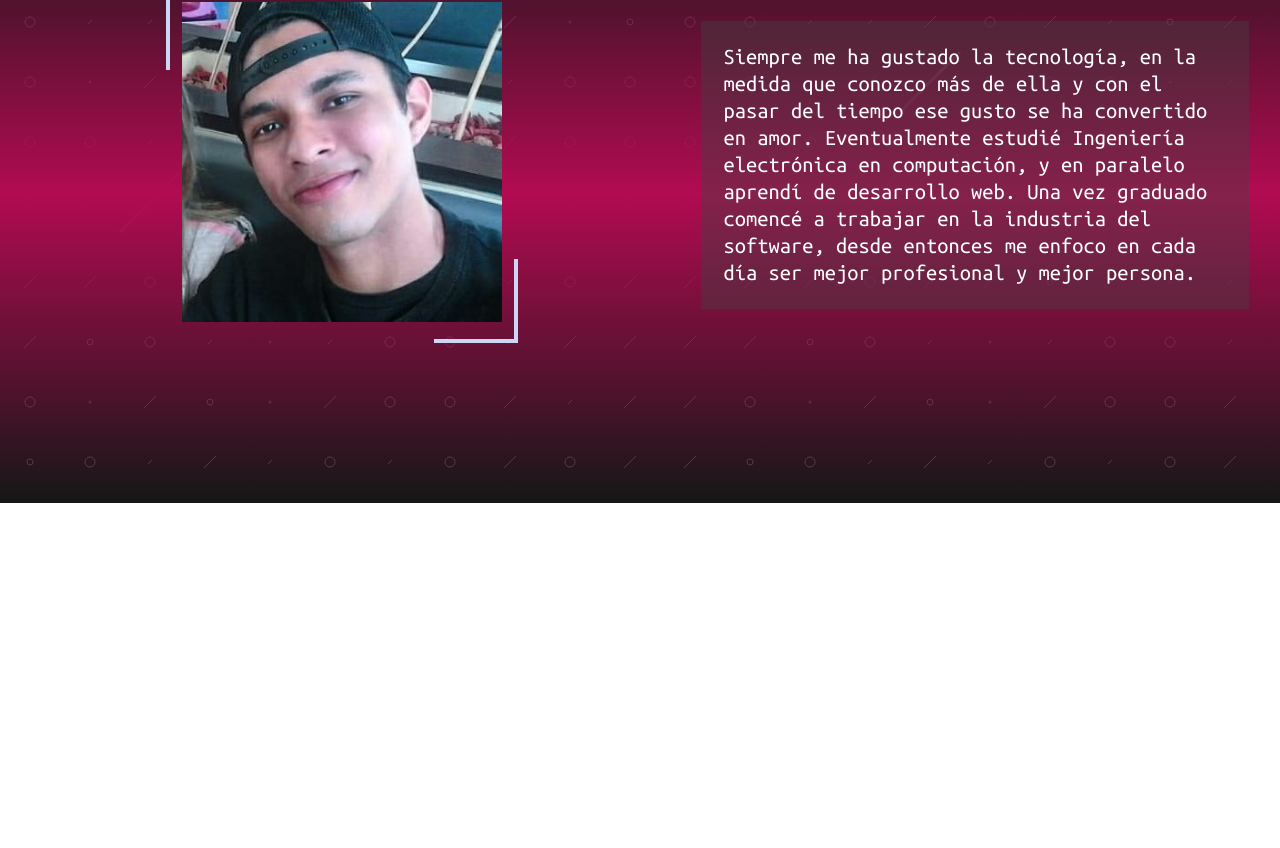
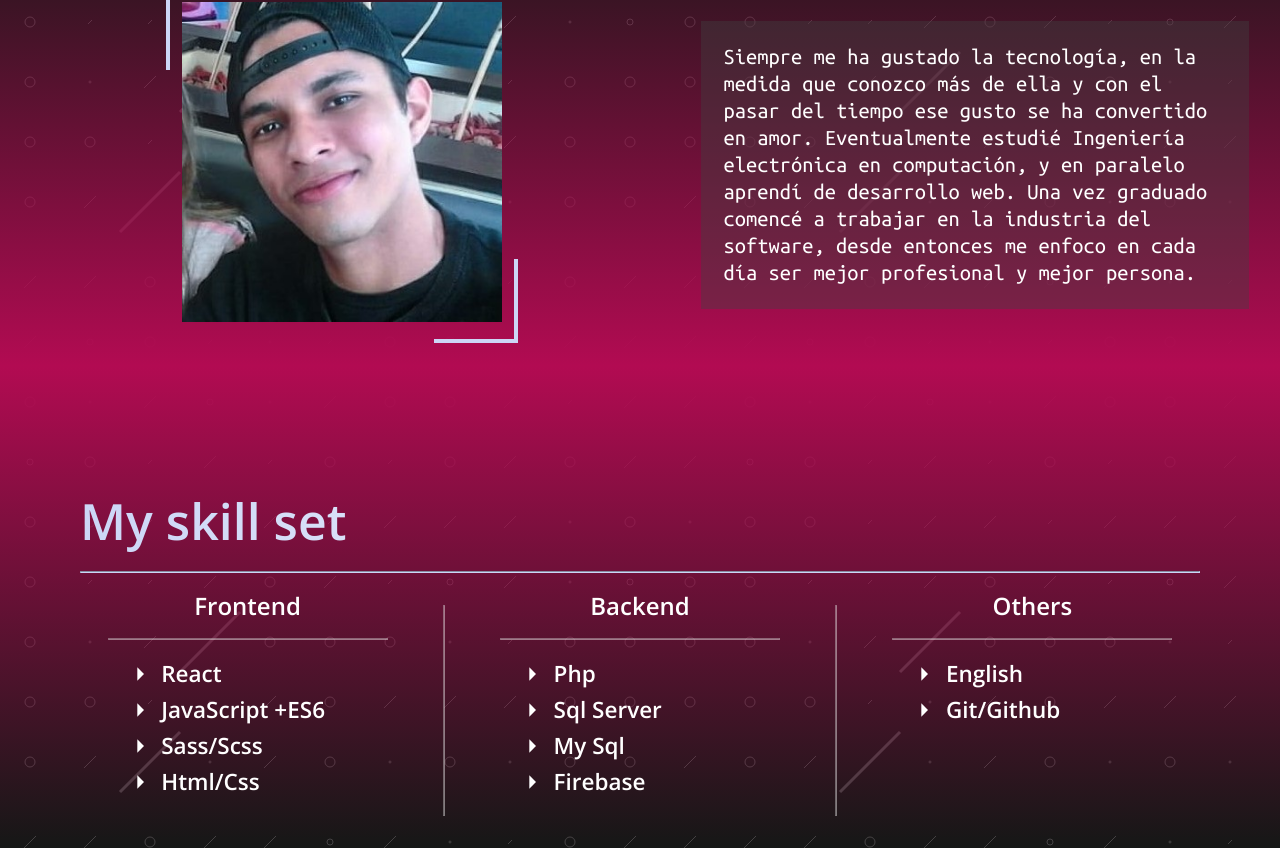
Before and after one commit to AndresJoaquinNino/my-web-site, a React (Create React App) app: page / in a window 1280 px wide. Shown: the part 868-1716 px from the top of the page. Before the commit the page ends 1371 px from the top, so only its background shows below. Built offline with nearby package versions, Linux system fonts and the light colour scheme; the HTML template or start-up script is replaced by a standard one.

Commit message:
Creating a skills section

```diff
--- a/src/App.js
+++ b/src/App.js
@@ -2,6 +2,7 @@ import './App.scss';
 import Navbar from './components/Navbar';
 import Hero from './components/Hero';
 import About from './components/About';
+import Skills from './components/Skills';
 
 const App = () => {
     return (
@@ -13,6 +14,7 @@ const App = () => {
             <div className="gradient-bg">
                 <div className="page">
                     <About/>
+                    <Skills/>
                 </div>
             </div>
         </div>
--- /dev/null
+++ b/src/components/Skills.jsx
@@ -0,0 +1,47 @@
+import './Skills.scss';
+import { MdArrowRight } from 'react-icons/md';
+
+const ListSkills = ({title,skills}) => {
+    return(
+        <div className="skills-set">
+            <h2 className='skills-set-title'>{ title }</h2>
+            <hr className='divider-light-transparent'/>
+            <ul className='skills-set__list'>
+            {
+                skills.map((ele,index) => (
+                    <li key={index} className='skills-set__list-item'>
+                        <div className='skills-set__list-icon'>
+                            <MdArrowRight/>
+                        </div>
+                        <span>{ ele }</span>
+                    </li>
+                ))
+            }
+            </ul>
+        </div>
+    )
+}
+
+const Skills = () => {
+    const frontendSkills = ['React','JavaScript +ES6','Sass/Scss','Html/Css'];
+    const backedSkills = ['Php','Sql Server','My Sql','Firebase'];
+    const othersSkills = ['English','Git/Github'];
+
+    return (
+        <div className='page__skills'>
+            <header className='page__skills-header gradient-text'>
+                <h1>My skill set</h1>
+                <hr className='divider-secondary' />
+            </header>
+            <div className='page__skills-content'>
+                <ListSkills title='Frontend' skills={frontendSkills}/>
+                <hr className='divider-light-transparent divider--only-desk'/>
+                <ListSkills title='Backend' skills={backedSkills}/>
+                <hr className='divider-light-transparent divider--only-desk'/>
+                <ListSkills title='Others' skills={othersSkills}/>
+            </div>
+        </div>
+    );
+}
+
+export default Skills;
--- /dev/null
+++ b/src/components/Skills.scss
@@ -0,0 +1,51 @@
+@use '../scss/mixins' as *;
+@use '../scss/fonts';
+@use '../scss/colors';
+
+.page__skills{
+    $max-width: min(100%,70rem);
+    &-header{
+        font-size: fonts.$header;
+        font-weight: bold;
+        margin-bottom: 2rem;
+        width: $max-width;
+        margin: 0 auto;
+    }
+    &-content{
+        padding: 0 2rem;
+        width: $max-width;
+        margin: 0 auto;
+    }
+}
+.skills-set{
+    margin-bottom: 2rem;
+    width: min(100%,17.5rem);
+    &-title{
+        text-align: center;
+    }
+    &__list{
+        list-style-type: none;
+        line-height: 2.25rem;
+        padding: 0 1rem;
+        &-item{
+            display: flex;
+            align-items: center;
+            gap: 0.25em;
+            font-size: fonts.$paragraph-bigger;
+            font-weight: bold;
+        }
+        &-icon{
+            display: grid;
+            font-size: 2rem;
+        }
+    }
+}
+@media (min-width: 992px) {
+    .page__skills{
+        &-content{
+            padding: 0;
+            display: flex;
+            justify-content: space-around;
+        }
+    }
+}
```
